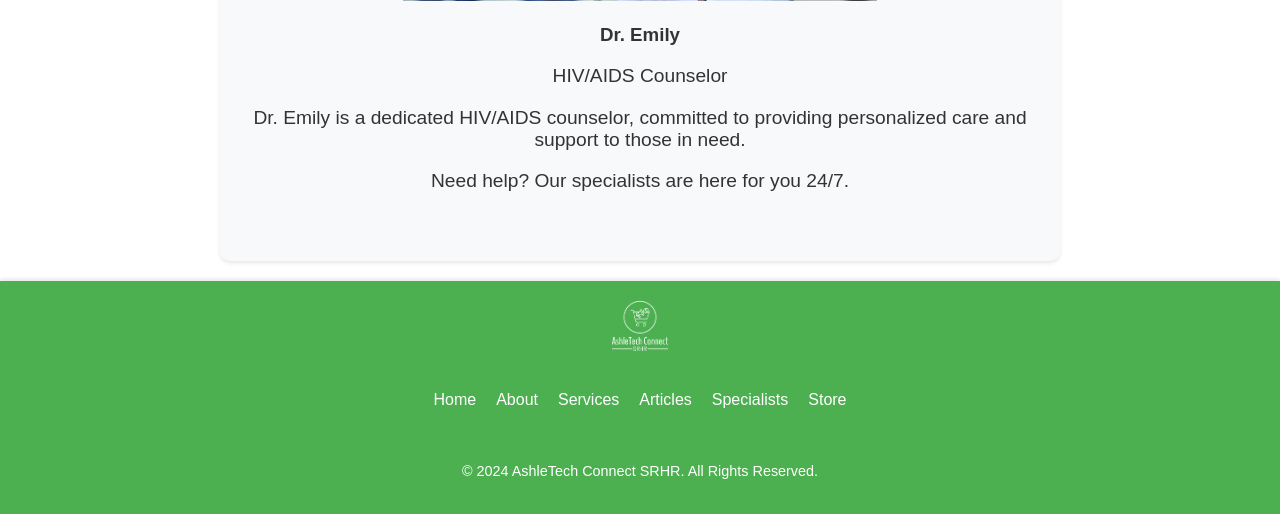
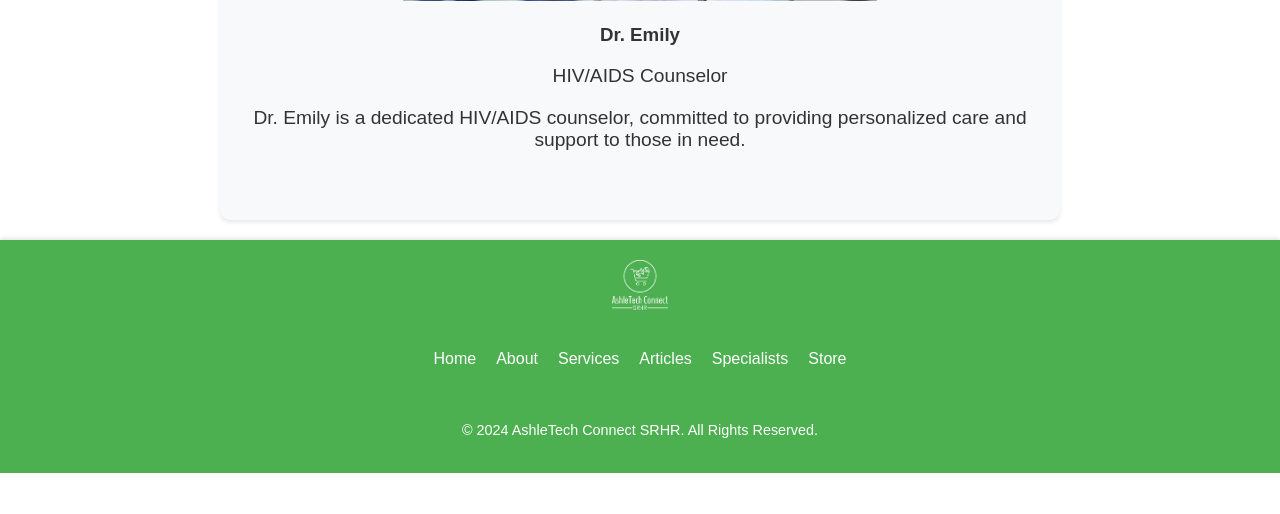
Before and after one commit to AudryAshleenChivanga/AshleTech-Connect-Y2T2-Project, a Django app: page / in a window 1280 px wide. Shown: the part 3452-3966 px from the top of the page. After the commit the page ends 3925 px from the top, so only its background shows below. Run offline with Django 3.2, Linux system fonts and the light colour scheme.

Commit message:
Correcting error

```diff
--- a/project/templates/store/index.html
+++ b/project/templates/store/index.html
@@ -73,7 +73,7 @@
             </div>
             <div class="service-card">
                 <div class="service-icon">
-                    <img src="/project/static/images/producicon.png" alt="Producticon">
+                    <img src="/static/images/producicon.png" alt="Producticon">
                 </div>
                 <h3>Health Products</h3>
                 <p>Get quality sexual health products here, approved by medical doctors and specialists.</p>
@@ -130,10 +130,6 @@
                 <p class="bio">Dr. Emily is a dedicated HIV/AIDS counselor, committed to providing personalized care and support to those in need.</p>
             </div>
         </div>
-        <div class="specialists-cta">
-            <p>Need help? Our specialists are here for you 24/7.</p>
-
-        </div>
     </section>
 
     <footer>
```
